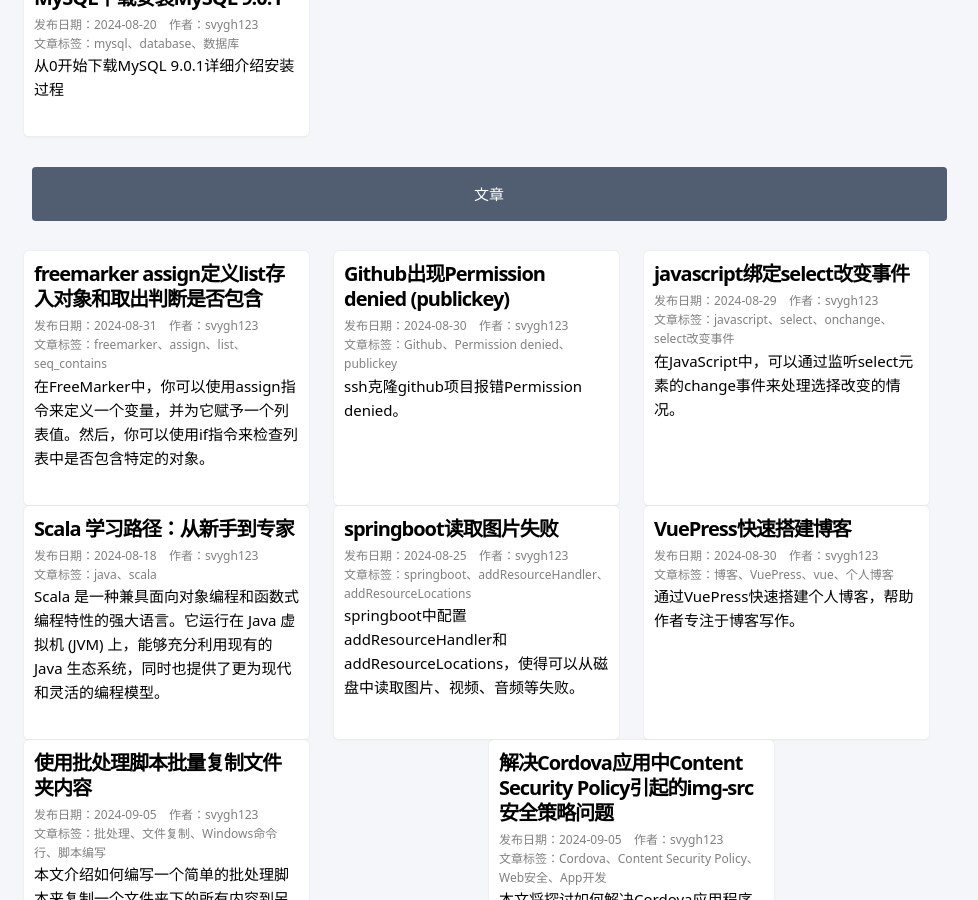
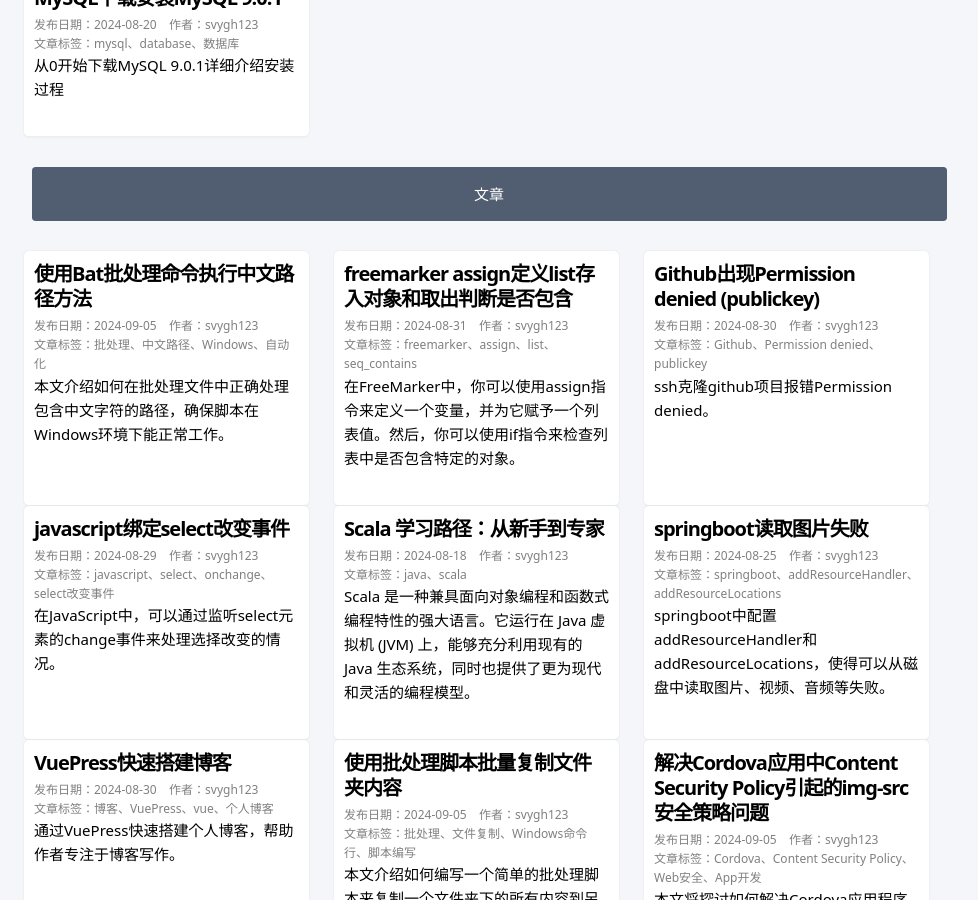
Before and after one commit to svygh123/svygh123.github.io, a Jekyll site: the page index.html, which Jekyll copies as it is, in a window 1280 px wide and 900 px high, scrolled down 1992 px. Shown: the whole window, without its empty margins (151-1129 px from the left). Built offline with Jekyll 4.4.1, drawn with Linux system fonts in a browser that asks for light colours; Markdown is read by kramdown in place of the engine named in the settings; comment, search, counter and statistics services are not loaded.

```diff
--- a/index.html
+++ b/index.html
@@ -197,6 +197,17 @@
           <div class="card-body"><p class="text-white m-0">文章</p></div>
         </div>
         <div class="row gx-4 gx-lg-5">
+              <a class="four columns bb-1 mb-15 item" href="post/使用Bat批处理命令执行中文路径方法.html">
+                  <div class="card h-100">
+                      <div class="card-body">
+                          <h2 class="card-header">使用Bat批处理命令执行中文路径方法</h2>
+                          <div class="info">发布日期：2024-09-05&nbsp;&nbsp;&nbsp;&nbsp;作者：svygh123</div>
+                          <div class="info">文章标签：批处理、中文路径、Windows、自动化</div>
+                          <p>本文介绍如何在批处理文件中正确处理包含中文字符的路径，确保脚本在Windows环境下能正常工作。</p>
+                      </div>
+                  </div>
+              </a>
+              <hr>
               <a class="four columns bb-1 mb-15 item" href="post/freemarker%20assign定义list存入对象和取出判断是否包含.html">
                   <div class="card h-100">
                       <div class="card-body">
```
Also changed, not shown: post/使用Bat批处理命令执行中文路径方法.html (added, +77 -0 lines).
